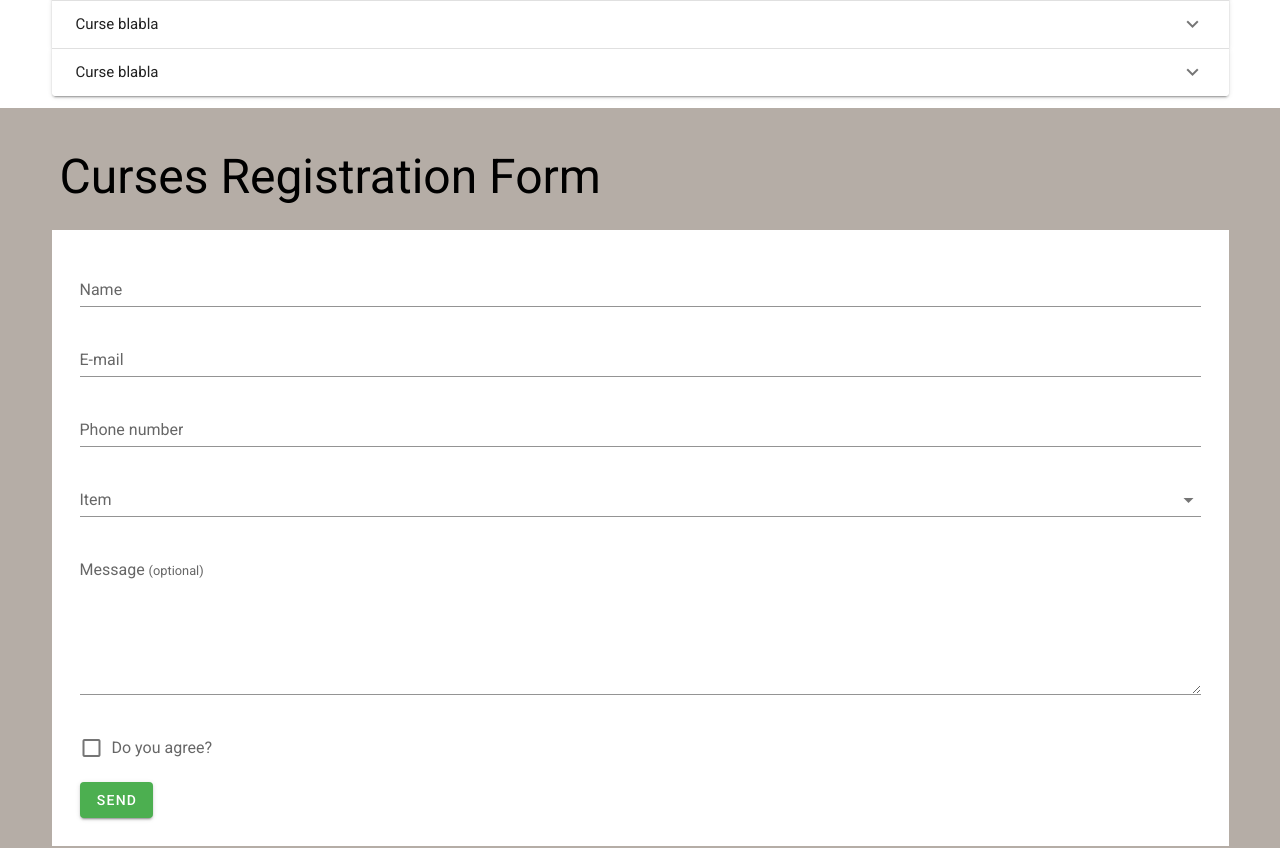
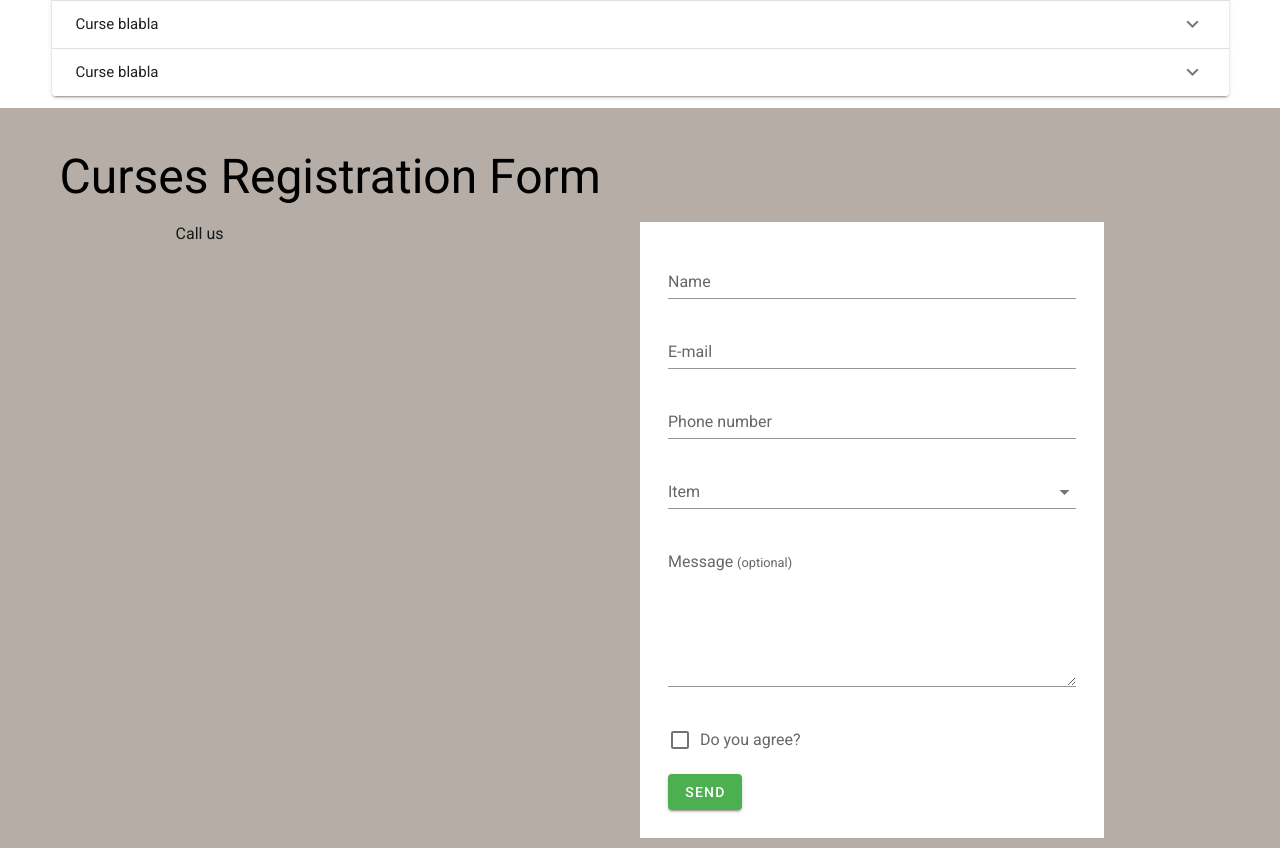
Before and after one commit to KaterinaKhleb/lubu-schule, a Vue app: page / in a window 1280 px wide. Shown: the part 1840-2688 px from the top of the page. Built offline with nearby package versions, Linux system fonts and the light colour scheme.

Commit message:
minor uodate. added more content to json

```diff
--- a/src/components/Formular.vue
+++ b/src/components/Formular.vue
@@ -6,8 +6,14 @@
         grid-list-lg
     >
         <v-container grid-list-lg>
-            <v-layout column>
             <v-flex class="display-2  black--text text-xs-center my-5">{{title}}</v-flex>
+
+            <div class="d-flex width-80">
+                <div class="width-50 ">
+                    Call us
+                </div>
+                <div class="width-50">
+
                     <v-form
                         style="background:white"
                         ref="form"
@@ -77,10 +83,16 @@
                                                     Send
                                                     </v-btn>
                                                     </v-form>
-            </v-layout>
+
+                </div>
+
+            </div>
         </v-container>
 
-        <div class="text-h4 text-center my-4" color="white">Or give us a call</div>
+        <div
+            class="text-h4 text-center my-4"
+            color="white"
+        >Or give us a call</div>
             </v-container>
 </template>
 
@@ -123,4 +135,12 @@ export default {
 .form-main {
     background-color: #b5ada6;
 }
+.width-50{
+    width: 50%
+}
+.width-80{
+    width: 80%;
+    margin:auto
+}
+
 </style>
```
Also changed, not shown: public/json/en.json (+8 -2 lines). Lines whose indentation alone changed are shown as unchanged.
